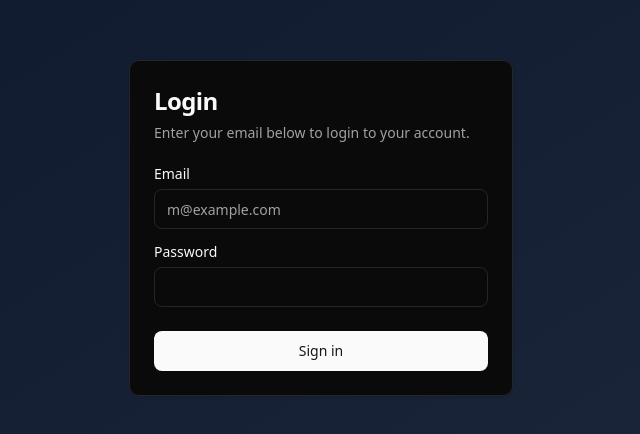
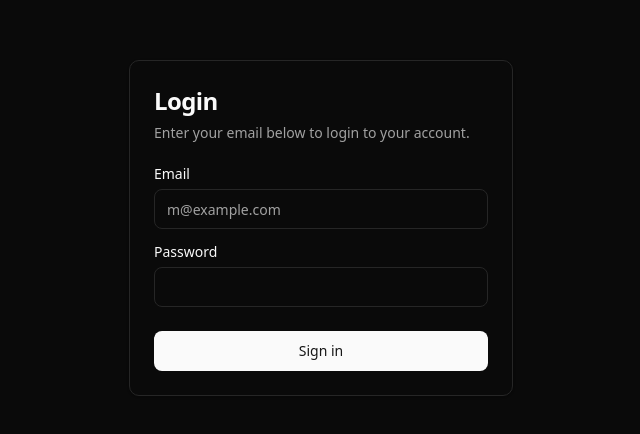
Before and after one commit to light-hat/turinabolum, a Vue app in the folder frontend/: page /login in a window 1280 px wide. Shown: the part 172-606 px from the top of the page, without its empty margins (319-959 px from the left). Built offline with nearby package versions, Linux system fonts and the light colour scheme; no server answers; the HTML template or start-up script is replaced by a standard one.

Commit message:
corrections

```diff
--- a/frontend/src/views/auth/LoginView.vue
+++ b/frontend/src/views/auth/LoginView.vue
@@ -1,5 +1,5 @@
 <template>
-    <div class="min-h-screen flex items-center justify-center bg-gradient-to-br from-slate-50 to-slate-100 dark:from-slate-900 dark:to-slate-800 px-4">
+    <div class="min-h-screen flex items-center justify-center">
         <Card class="w-full max-w-sm">
             <CardHeader>
                 <CardTitle class="text-2xl">
```
